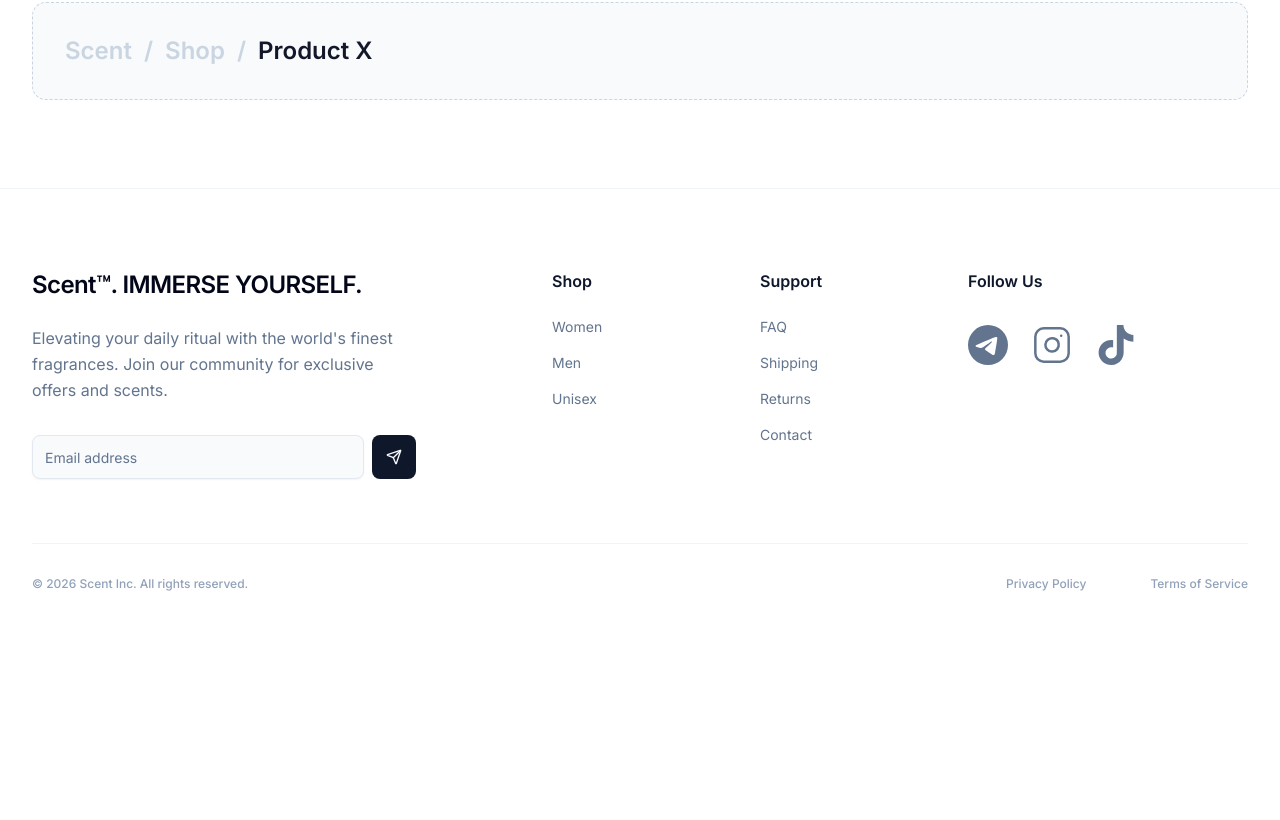
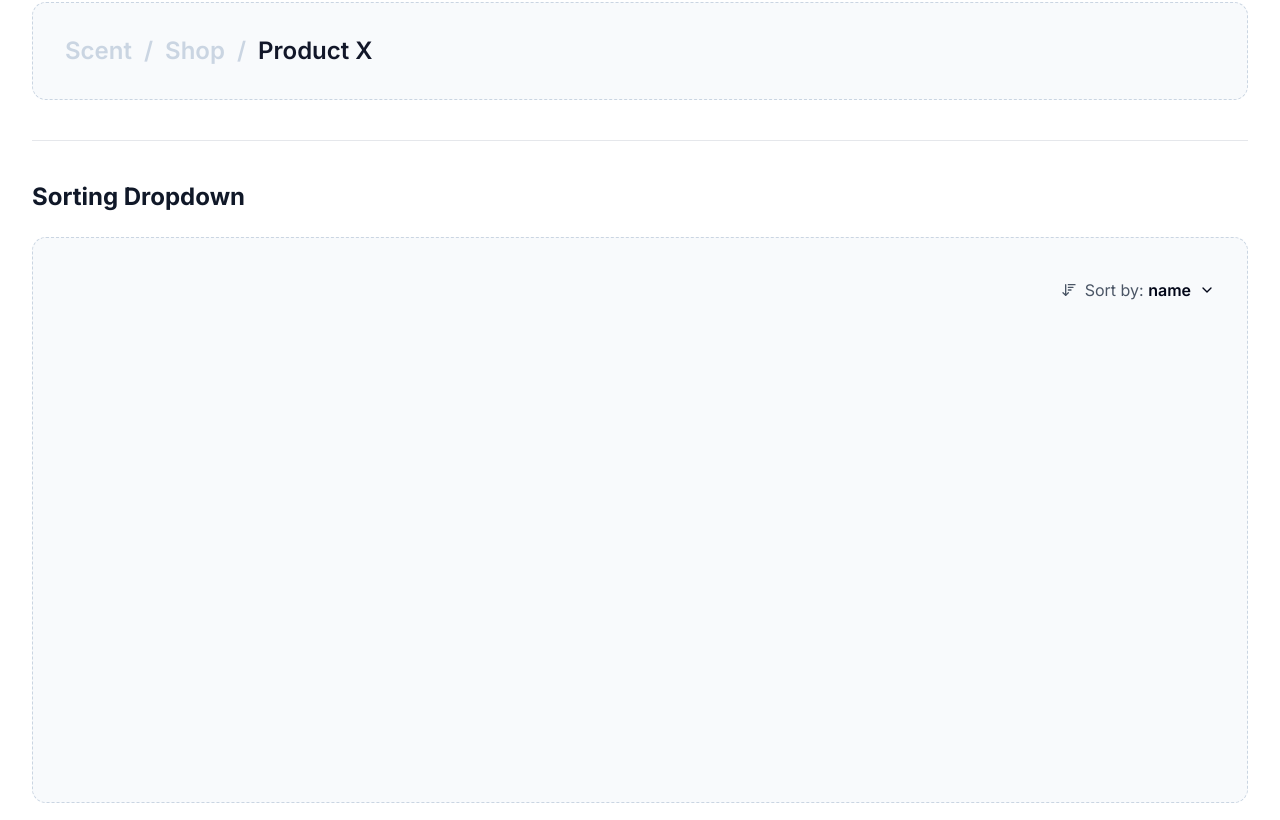
Before and after one commit to Abviol/scent, a Next.js app: page /demo in a window 1280 px wide. Shown: the part 3960-4780 px from the top of the page. Before the commit the page ends 4592 px from the top, so only its background shows below. Built offline with nearby package versions, Linux system fonts and the light colour scheme.

Commit message:
feat(components): Sorting
- ui
- setting sorting criteria and order
- dropdown with criteria options
- demo demonstration
- add SortingOrderType to types.ts

```diff
--- a/app/demo/page.tsx
+++ b/app/demo/page.tsx
@@ -18,6 +18,8 @@ import { AlertTriangle, Check, ListOrdered, Search, Truck } from "lucide-react";
 import Header from "@/components/layout/header";
 import Footer from "@/components/layout/footer";
 import Nav from "@/components/layout/nav";
+import SortingDropdown from "@/components/shop/sorting";
+import { SortingOrderType } from "@/lib/types";
 
 // --- Helper Component for Layout ---
 const DemoSection = ({
@@ -36,6 +38,12 @@ const DemoSection = ({
 	</section>
 );
 
+
+interface Sorting {
+	criteria: string;
+	order: SortingOrderType;
+}
+
 export default function Page() {
 	// State for Steppers
 	const [cartQuantity1, setCartQuantity1] = useState<number>(10);
@@ -48,6 +56,9 @@ export default function Page() {
 		{ label: "Shop", href: "/shop" },
 		{ label: "Product X", href: "/shop/product" },
 	];
+
+	// State for sorting
+	const [sorting, setSorting] = useState<Sorting>({ criteria: "name", order: "DESC" });
 
 	// const handleSave = (e: ProductCardOnSaveEvent) => {
 	// 	console.log(
@@ -77,8 +88,16 @@ export default function Page() {
 						<Marker name="hit" size="md" />
 					</div>
 					<div className="flex gap-4 mb-4">
-						<Tag label="Argentina" onClick={() => {}} id="argentina"></Tag>
-						<Tag label="Your mamma" onClick={() => {}} id="your_mamma"></Tag>
+						<Tag
+							label="Argentina"
+							onClick={() => {}}
+							id="argentina"
+						></Tag>
+						<Tag
+							label="Your mamma"
+							onClick={() => {}}
+							id="your_mamma"
+						></Tag>
 					</div>
 					<div className="flex gap-4">
 						<Badge variant="warning" icon={Truck}>
@@ -335,6 +354,12 @@ export default function Page() {
 				<DemoSection title="Navigation & Breadcrumbs">
 					<Breadcrumbs items={crumbs} />
 				</DemoSection>
+				{/* 9. Sorting Dropdown */}
+				<DemoSection title="Sorting Dropdown">
+					<div className="flex justify-end h-[500px]">
+						<SortingDropdown criteria={sorting.criteria} onChange={(criteria, order) => {console.log(criteria, order); setSorting({criteria, order})}} order={sorting.order} />
+					</div>
+				</DemoSection>
 			</div>
 			<Footer />
 		</div>
--- /dev/null
+++ b/components/shop/sorting.tsx
@@ -0,0 +1,128 @@
+"use client";
+
+import { SortingOrderType } from "@/lib/types";
+import { cn } from "@/lib/utils";
+import { ChevronDown, SortAsc, SortDesc } from "lucide-react";
+import { useState } from "react";
+
+interface SortingDropdownProps {
+	criteria: string;
+	order: SortingOrderType;
+	onChange: (criteria: string, order: SortingOrderType) => void;
+	className?: string;
+}
+
+const SORTING_CRITERIAS: string[] = ["price", "name", "popularity", "date"];
+
+export default function SortingDropdown(props: SortingDropdownProps) {
+	const [isOpen, setIsOpen] = useState<boolean>(false);
+
+	const handleOptionChange = (option: string) => {
+		props.onChange(option, props.order);
+		setIsOpen(false);
+	};
+
+	const handleOrderChange = (order: SortingOrderType) =>
+		props.onChange(props.criteria, order);
+
+	return (
+		<div className={cn("block relative py-2 ", props.className)}>
+			<DropdownDisplay
+				selectedCriteria={props.criteria}
+				onOrderChange={handleOrderChange}
+				onOpen={() => setIsOpen((prev) => !prev)}
+			/>
+			<DropdownContent
+				selectedOption={props.criteria}
+				isOpen={isOpen}
+				onChange={handleOptionChange}
+			/>
+		</div>
+	);
+}
+
+// --- Sub-components
+
+interface DropdownDisplayProps {
+	onOrderChange: (order: SortingOrderType) => void;
+	onOpen: () => void;
+	selectedCriteria: string;
+}
+
+function DropdownDisplay({
+	onOrderChange,
+	onOpen,
+	selectedCriteria,
+}: DropdownDisplayProps) {
+	const [order, setOrder] = useState<SortingOrderType>("DESC");
+
+	const handleOrder = () => {
+		const newOrder = order === "DESC" ? "ASC" : "DESC";
+		setOrder(newOrder);
+		onOrderChange(newOrder);
+	};
+
+	return (
+		<div className="sorting-display flex flex-row items-center gap-x-2">
+			<button
+				aria-label="Descending"
+				onClick={handleOrder}
+				className="text-gray-600 hover:text-foreground"
+			>
+				{order === "DESC" ? (
+					<SortDesc size={16} />
+				) : (
+					<SortAsc size={16} />
+				)}
+			</button>
+			<button
+				className="flex items-center gap-x-2 cursor-pointer select-none"
+				onClick={onOpen}
+			>
+				<span className="text-gray-600">
+					Sort by:{" "}
+					<span className="font-semibold text-foreground">
+						{selectedCriteria}
+					</span>
+				</span>
+				<ChevronDown size={16} />
+			</button>
+		</div>
+	);
+}
+
+interface DropdownContentProps {
+	selectedOption: string;
+	isOpen: boolean;
+	onChange: (option: string) => void;
+}
+function DropdownContent({
+	selectedOption,
+	isOpen,
+	onChange,
+}: DropdownContentProps) {
+	if (!isOpen) return null;
+
+	return (
+		<div className="sorting-content absolute top-10 right-0 w-[160px] py-4 px-8 bg-white rounded-md drop-shadow-md">
+			<ul className="flex flex-col">
+				{SORTING_CRITERIAS.map((v, k) => {
+					const isSelected = v === selectedOption;
+					return (
+						<label
+							tabIndex={isOpen ? 1 : 0}
+							key={`${v}-${k}`}
+							className={cn(
+								"py-2 cursor-pointer hover:font-semibold transition-all",
+								isSelected && "text-accent font-semibold",
+							)}
+							onClick={() => onChange(v)}
+						>
+							{v}
+						</label>
+					);
+				})}
+			</ul>
+		</div>
+	);
+}
--- a/lib/types.ts
+++ b/lib/types.ts
@@ -42,3 +42,5 @@ export interface FilterTag {
 	value: string | number;
 	label: string;
 };
+
+export type SortingOrderType = "ASC" | "DESC";
```
